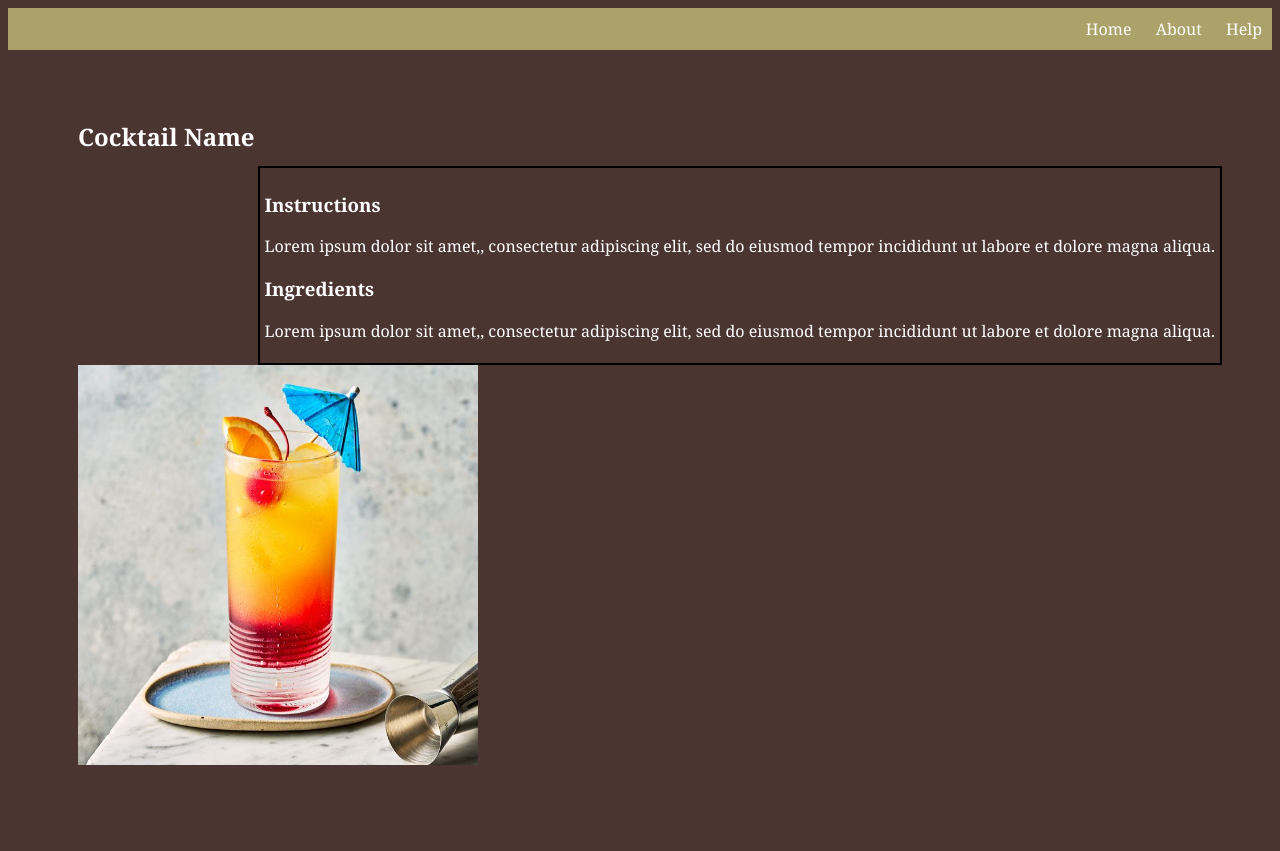
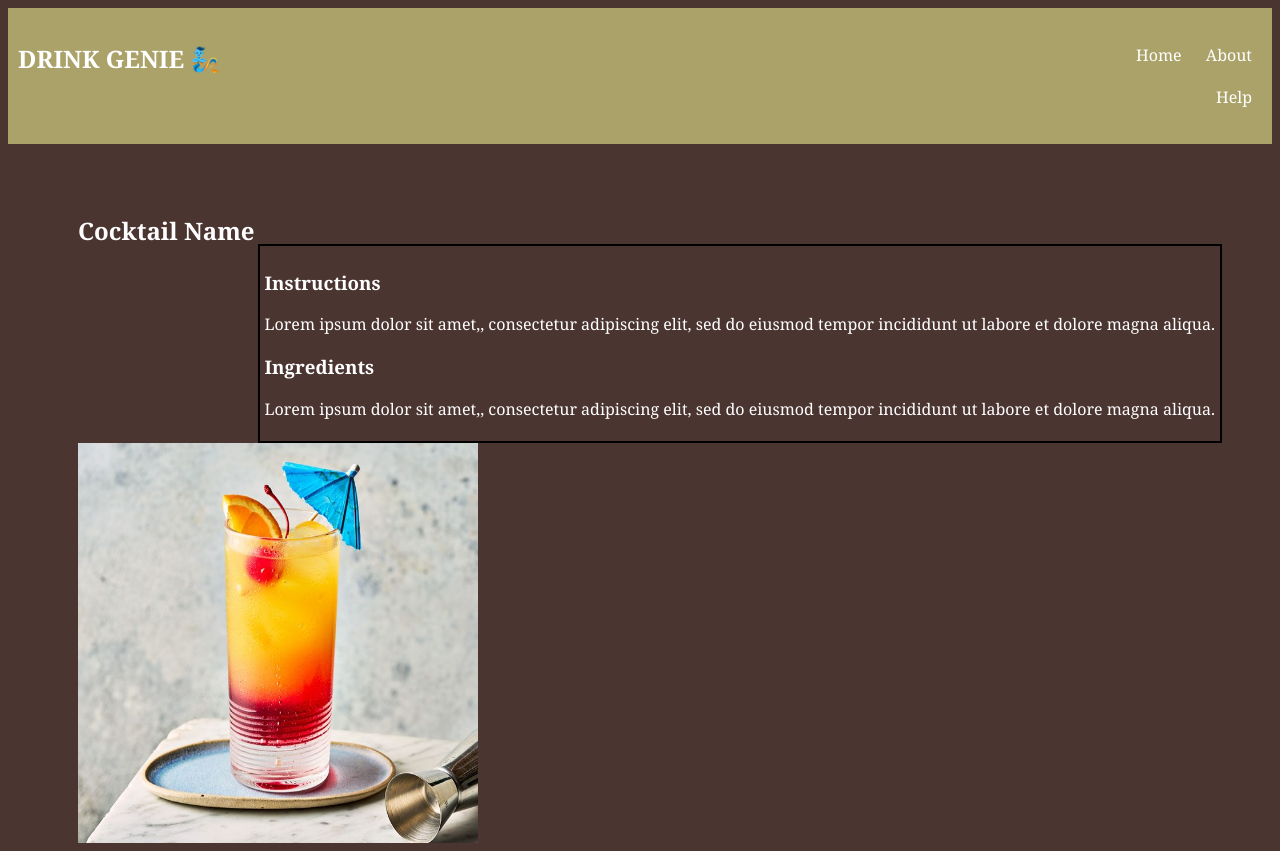
Before and after one commit to zelda-xena/INST377_Project, a plain HTML site: page project/result.html in a window 1280 px wide. Before the commit the page ends 800 px from the top, so only its background shows below. Drawn offline with Linux system fonts and the light colour scheme.

Commit message:
fixed nav on all page

```diff
--- a/project/result.css
+++ b/project/result.css
@@ -4,18 +4,32 @@ body {
     font-family:Georgia, 'Times New Roman', Times, serif;
 }
 
-#main-nav {
+header {
+    list-style-type: none;
+    padding: 10px;
+    background-color: #ABA26A;
+}
+
+#header {
+    float: left;
+    width: 85%;
+    font-size: x-large;
+}
+
+nav {
     background-color: #ABA26A;
     text-align: right;
+
 }
 
-#main-nav a {
+nav a {
     display: inline-block;
     position: relative;
     text-decoration: none;
+    color: white;
 }
 
-#main-nav li {
+li {
     display: inline-block;
     position: relative;
     text-decoration: none;
@@ -23,8 +37,9 @@ body {
     color: white;
 }
 
-#main-nav li:hover {
+li:hover {
     background-color: #4B3531;
+
 }
 
 .sidenav {
--- a/project/result.html
+++ b/project/result.html
@@ -5,13 +5,16 @@
         <script src="result.js" defer></script>
     </head>
     <body>
-        <nav id="main-nav">
-            <ul>
-                <a href="welcome.html"> <li> Home </li> </a>
-                <a href="about.html"> <li> About </li> </a>
-                <a href="help.html"> <li> Help </li> </a>
-            </ul>
-        </nav>
+        <header>
+            <h3 id="header"> DRINK GENIE &#129502;</h3>
+            <nav>
+                <ul>
+                    <li><a href="welcome.html">Home</a></li>
+                    <li><a href="about.html">About</a></li>
+                    <li><a href="help.html">Help</a></li>
+                </ul>
+            </nav>
+        </header>
 
         <!--side bar-->
         <div class="sidenav">
```
